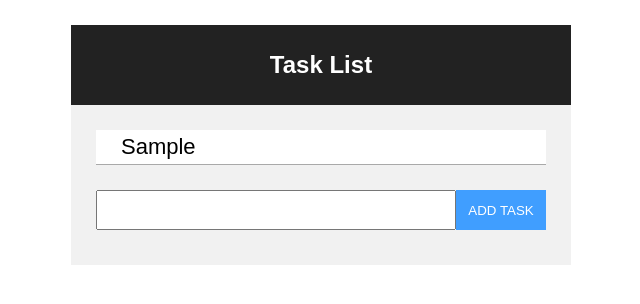
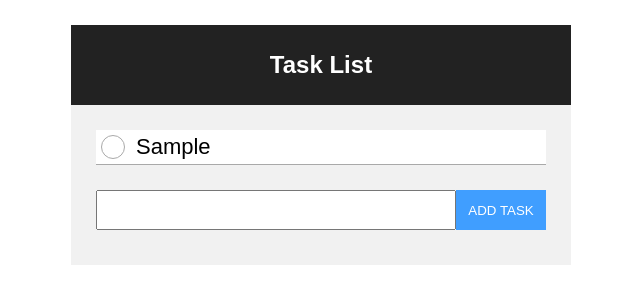
Before and after one commit to makiintoch/react-todo-list, a React (Create React App) app: page / in a window 1280 px wide. Both pictures are taken after typing "Sample" into the empty fields and a click on the input "Add task". Shown: the top 304 px of the page, without its empty margins (319-959 px from the left). Built offline with nearby package versions, Linux system fonts and the light colour scheme.

Commit message:
changeState event

```diff
--- a/src/components/Todo/Todo.js
+++ b/src/components/Todo/Todo.js
@@ -12,6 +12,7 @@ class Todo extends Component {
         };
 
         this.handleSubmit = this.handleSubmit.bind(this);
+        this.changeState = this.changeState.bind(this);
         this.removeTask = this.removeTask.bind(this);
     }
 
@@ -35,6 +36,17 @@ class Todo extends Component {
         });
     }
 
+    changeState(index) {
+        const todos = this.state.todos;
+        const complete = todos[index].complete;
+
+        todos[index].complete = !complete;
+
+        this.setState({
+            todos: todos
+        });
+    }
+
     removeTask(index) {
         const todos = this.state.todos;
 
@@ -48,7 +60,7 @@ class Todo extends Component {
     render() {
         return (
             <div className="todo">
-                <TodoList removeTask={this.removeTask} {...this.state}/>
+                <TodoList changeState={this.changeState} removeTask={this.removeTask} {...this.state}/>
                 <AddTask handleSubmit={this.handleSubmit} {...this.state}/>
             </div>
         );
--- a/src/components/Todo/TodoList.css
+++ b/src/components/Todo/TodoList.css
@@ -7,12 +7,29 @@
     list-style: none;
 }
 .todo-list li {
-    padding: 4px 25px;
+    padding: 4px 25px 4px 40px;
     position: relative;
     font-size: 22px;
     text-align: left;
     background: white;
     border-bottom: 1px solid #a9a9a9;
+}
+.task-complete {
+    text-decoration: line-through;
+}
+.task-complete .change-state {
+    background-color: #a9a9a9;
+}
+.change-state {
+    width: 22px;
+    height: 22px;
+    display: inline-block;
+    position: absolute;
+    left: 5px;
+    top: 5px;
+    border: 1px solid #a9a9a9;
+    border-radius: 50%;
+    cursor: pointer;
 }
 .remove-task {
     margin: 0;
--- a/src/components/Todo/TodoList.js
+++ b/src/components/Todo/TodoList.js
@@ -10,6 +10,7 @@ const TodoList = props => {
                         {
                             return (
                                 <li key={task.id} className={task.complete ? 'task-complete' : ''}>
+                                    <span onClick={() => props.changeState(idx)} className={'change-state'}></span>
                                     {task.name}
                                     <span onClick={() => props.removeTask(idx)} className={'remove-task'}></span>
                                 </li>
```
